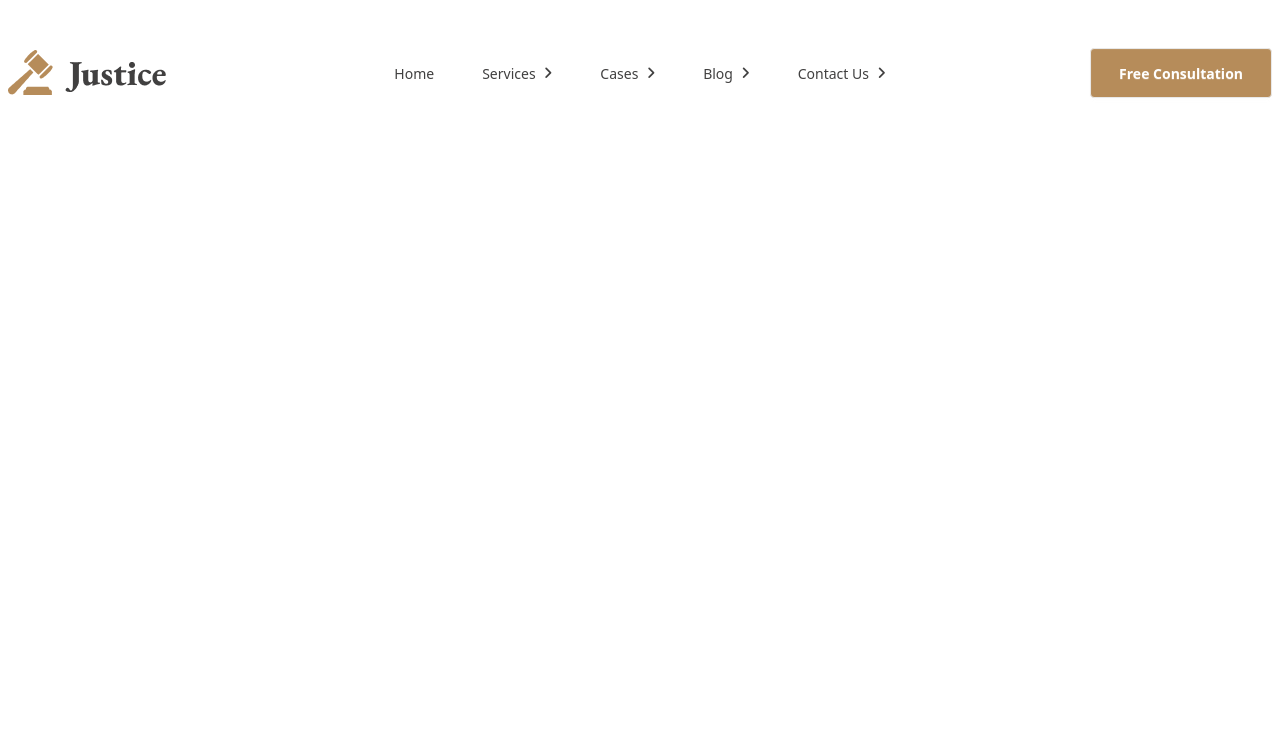
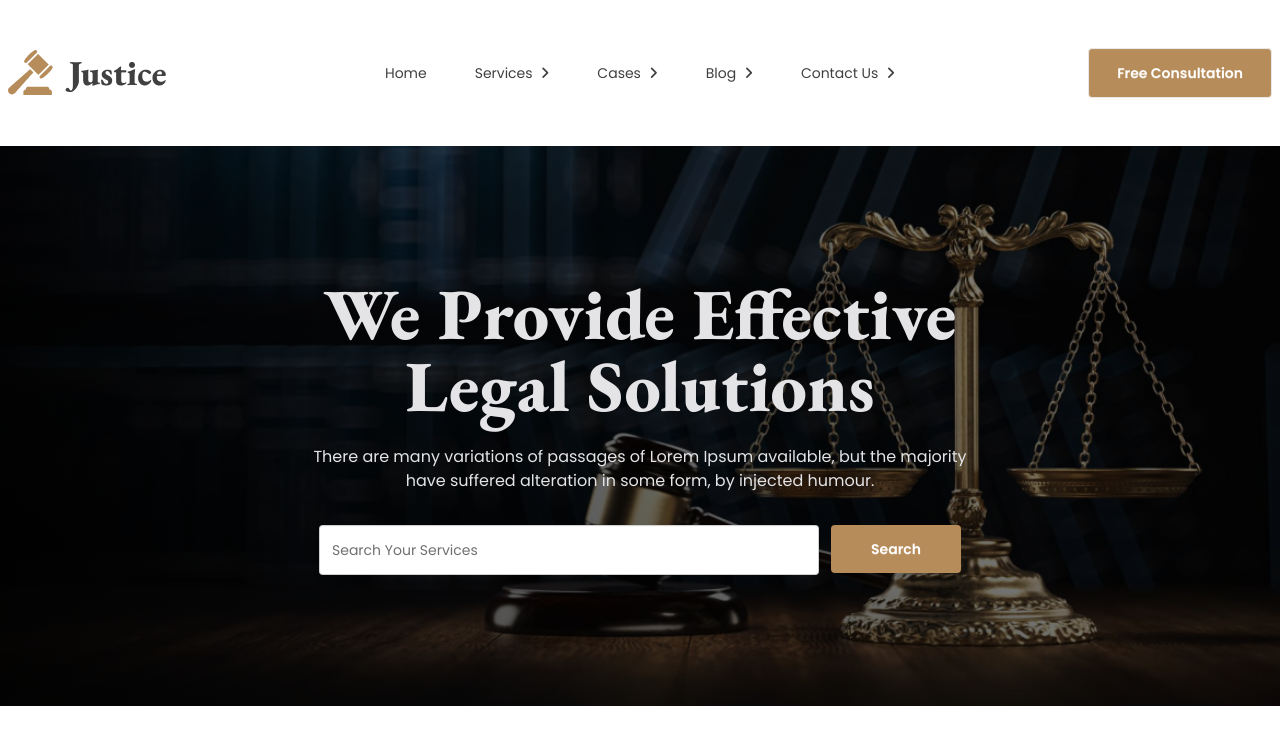
Before and after one commit to t-anvirahmed/legal-solutions, a plain HTML site: page index.html in a window 1280 px wide. Drawn offline with nearby package versions, Linux system fonts and the light colour scheme.

Commit message:
added hero section

```diff
--- a/index.html
+++ b/index.html
@@ -29,6 +29,9 @@
         font-family: "EB Garamond", serif;
       }
       .font-poppins {
+        font-family: "Poppins", sans-serif;
+      }
+      * {
         font-family: "Poppins", sans-serif;
       }
     </style>
@@ -104,6 +107,37 @@
           </div>
         </div>
       </div>
+      <!-- hero -->
+      <section class="container mx-auto my-10">
+        <div
+          class="hero h-[70vh] bg-[linear-gradient(45deg,rgba(0,0,0,0.8),rgba(0,0,0,0.4)),url(./images/banner.png)]"
+        >
+          <div class="text-neutral-content text-center">
+            <div class="mx-auto">
+              <h1 class="mb-6 font-eb text-7xl font-extrabold">
+                We Provide Effective <br />Legal Solutions
+              </h1>
+              <p class="mb-8">
+                There are many variations of passages of Lorem Ipsum available,
+                but the majority <br />
+                have suffered alteration in some form, by injected humour.
+              </p>
+              <div class="flex justify-center gap-3">
+                <input
+                  type="text"
+                  placeholder="Search Your Services"
+                  class="input py-6 lg:w-[500px] placeholder-text"
+                />
+                <button
+                  class="btn bg-main text-white border-none shadow-none px-10 py-6"
+                >
+                  Search
+                </button>
+              </div>
+            </div>
+          </div>
+        </div>
+      </section>
     </header>
     <!-- main section -->
     <main></main>
```
